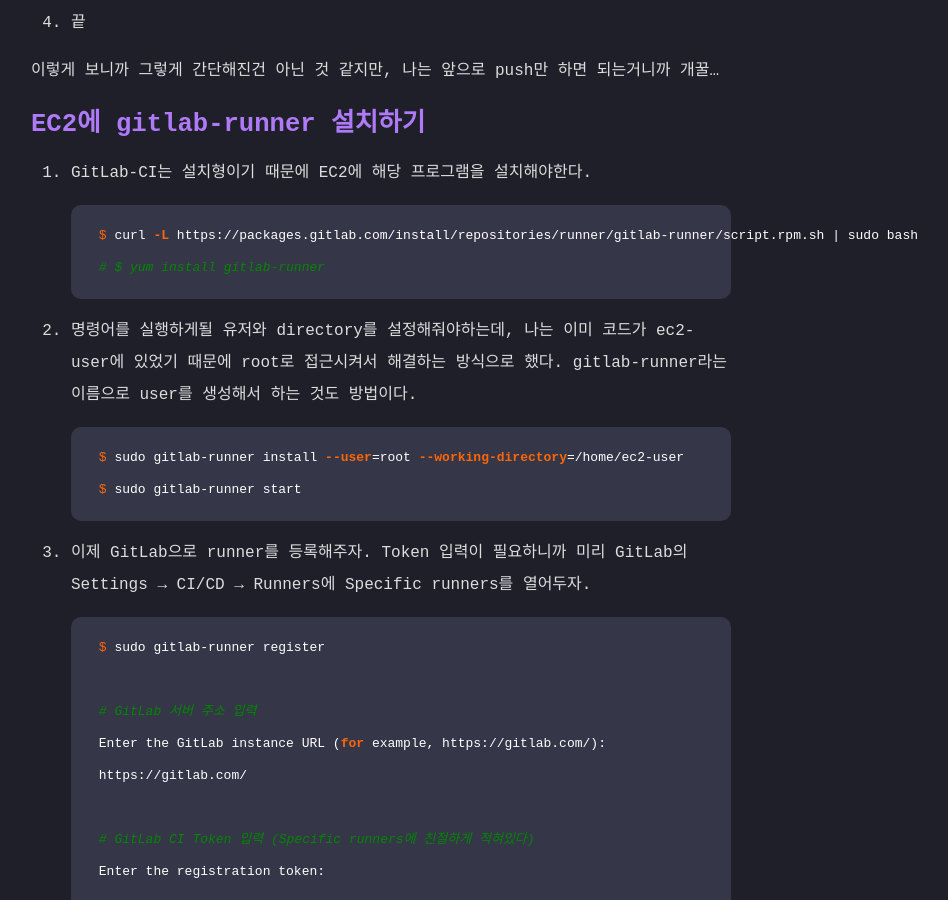
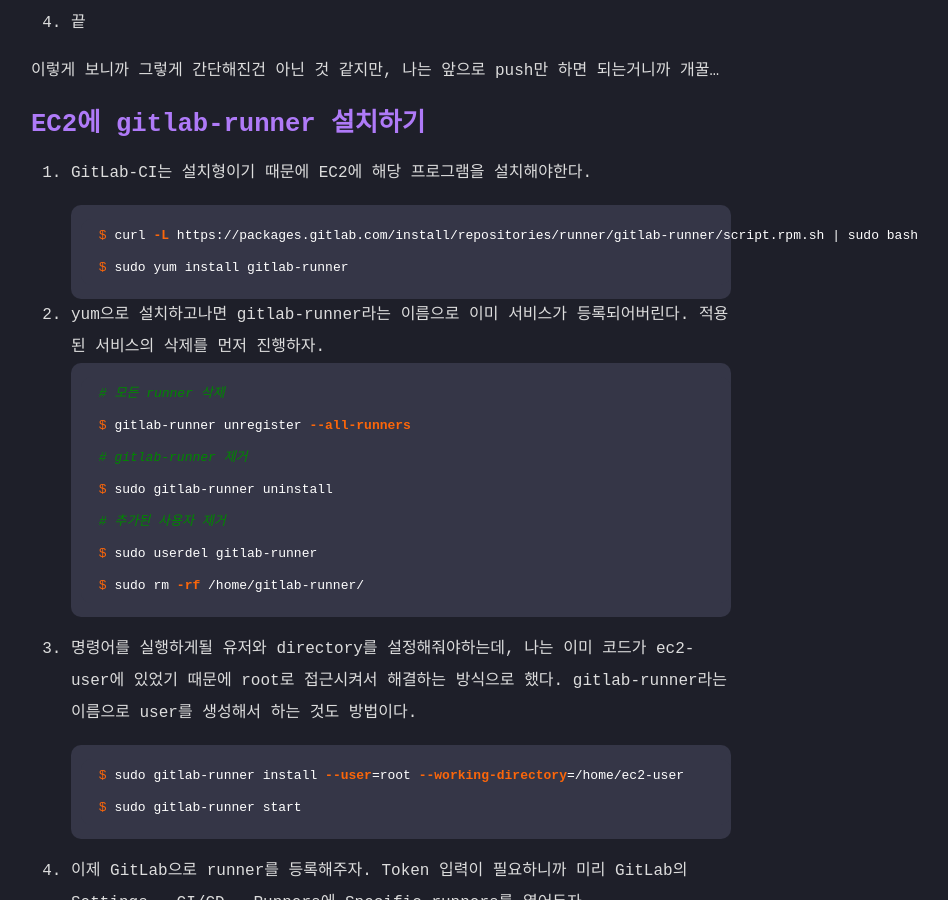
Before and after one commit to Ksanbal/devksanbal.github.io, a Jekyll site: the page built from posts/infra/EC2에 GitLab CICD 이용한 자동배포 완성하기!.md, in a window 1280 px wide and 900 px high, scrolled down 919 px. Shown: the whole window, without its empty margins (259-1207 px from the left). Built offline with Jekyll 4.4.1, drawn with Linux system fonts in a browser that asks for light colours; comment, search, counter and statistics services are not loaded; some of the changed text lies outside the part shown.

Commit message:
Fix: 내용 추가

````diff
--- a/posts/infra/EC2에 GitLab CICD 이용한 자동배포 완성하기!.md
+++ b/posts/infra/EC2에 GitLab CICD 이용한 자동배포 완성하기!.md
@@ -35,17 +35,28 @@
 
     ```bash
     $ curl -L https://packages.gitlab.com/install/repositories/runner/gitlab-runner/script.rpm.sh | sudo bash
-    # $ yum install gitlab-runner
+	$ sudo yum install gitlab-runner
     ```
 
-2. 명령어를 실행하게될 유저와 directory를 설정해줘야하는데, 나는 이미 코드가 ec2-user에 있었기 때문에 root로 접근시켜서 해결하는 방식으로 했다. gitlab-runner라는 이름으로 user를 생성해서 하는 것도 방법이다.
+2. yum으로 설치하고나면 gitlab-runner라는 이름으로 이미 서비스가 등록되어버린다. 적용된 서비스의 삭제를 먼저 진행하자.
+	```shell
+	# 모든 runner 삭제
+	$ gitlab-runner unregister --all-runners
+	# gitlab-runner 제거
+	$ sudo gitlab-runner uninstall
+	# 추가된 사용자 제거
+	$ sudo userdel gitlab-runner
+	$ sudo rm -rf /home/gitlab-runner/
+	```
+
+3. 명령어를 실행하게될 유저와 directory를 설정해줘야하는데, 나는 이미 코드가 ec2-user에 있었기 때문에 root로 접근시켜서 해결하는 방식으로 했다. gitlab-runner라는 이름으로 user를 생성해서 하는 것도 방법이다.
 
     ```bash
     $ sudo gitlab-runner install --user=root --working-directory=/home/ec2-user
     $ sudo gitlab-runner start
     ```
 
-3. 이제 GitLab으로 runner를 등록해주자. Token 입력이 필요하니까 미리 GitLab의 Settings → CI/CD → Runners에 Specific runners를 열어두자.
+4. 이제 GitLab으로 runner를 등록해주자. Token 입력이 필요하니까 미리 GitLab의 Settings → CI/CD → Runners에 Specific runners를 열어두자.
 
     ```bash
     $ sudo gitlab-runner register
@@ -74,7 +85,13 @@
     shell
     ```
 
-4. 미리 열어둔 Settings → CI/CD → Runners에 가보면 runner가 등록된 것을 확인할 수 있다.
+5. 간혹 등록한 후에 ERROR: Preparation failed: getwd: getwd: no such file or directory 에러가 발생하는 경우가 있다. 이걸 방지하기 위해서 restart를 진행해주자.
+    [ERROR: Preparation failed: Getwd: getwd: no such file or directory](https://stackoverflow.com/questions/57328978/error-preparation-failed-getwd-getwd-no-such-file-or-directory)
+	```shell
+	$ gitlab-runner restart
+	```
+
+6. 미리 열어둔 Settings → CI/CD → Runners에 가보면 runner가 등록된 것을 확인할 수 있다.
 
 # `.gitlab-ci.yml` 작성하기
 
````
Also changed, not shown: other parts of posts/infra/EC2에 GitLab CICD 이용한 자동배포 완성하기!.md (+1 -4 lines).
